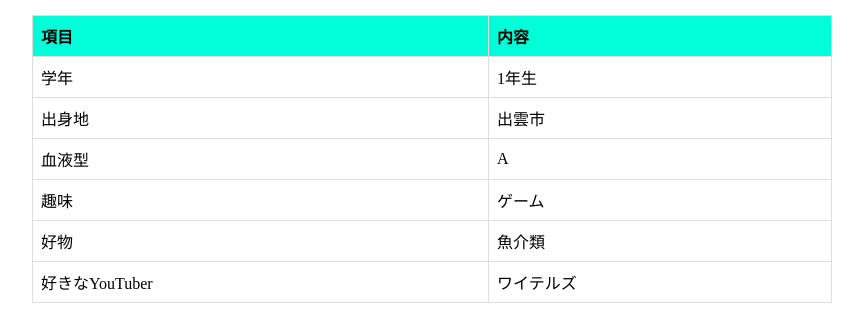
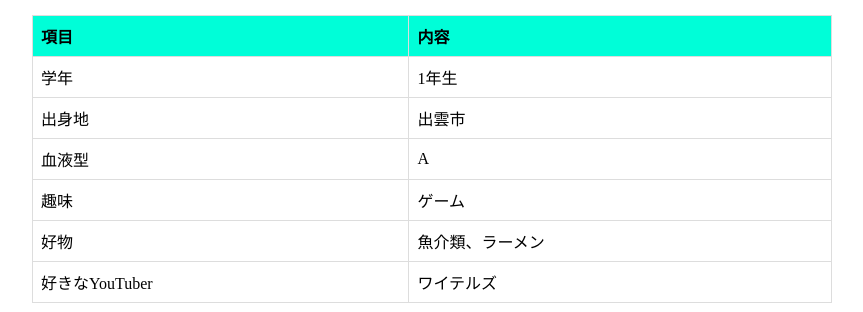
Before and after one commit to kidosann/procon-tutorial, a website built with Vite: page index.html in a window 1280 px wide. Shown: the part 120-432 px from the top of the page, without its empty margins (208-1071 px from the left). Built offline with nearby package versions, Linux system fonts and the light colour scheme.

Commit message:
chore: ビルド

```diff
--- a/index.html
+++ b/index.html
@@ -36,7 +36,7 @@
         </tr>
         <tr>
           <td>好物</td>
-          <td>魚介類</td>
+          <td>魚介類、ラーメン</td>
         </tr>
         <tr>
           <td>好きなYouTuber</td>
```
